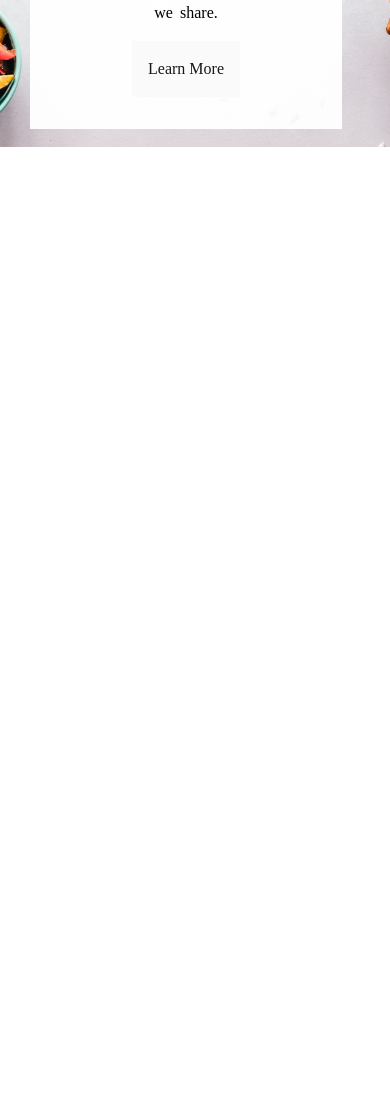
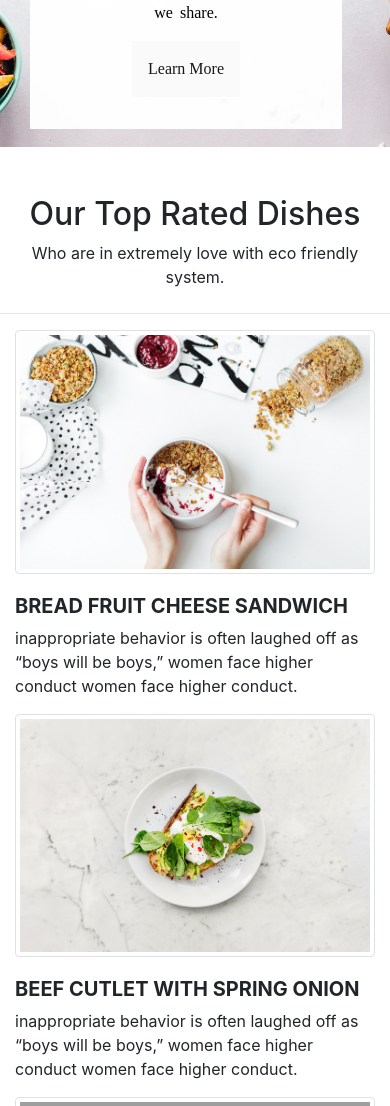
Before and after one commit to comphonia/wildtiger_old, a PHP site: page / in a window 390 px wide. Shown: the part 433-1539 px from the top of the page. Before the commit the page ends 580 px from the top, so only its background shows below. Run offline with PHP 8.4, Linux system fonts and the light colour scheme; some libraries are stand-ins or nearby versions; some web fonts are replaced; grey boxes are pictures that could not be loaded.

Commit message:
added top rated dished

```diff
--- a/index.css
+++ b/index.css
@@ -56,3 +56,7 @@
   background: rgb(250, 250, 250);
   font-family: Kameron;
 }
+.container h5{
+  font-weight: bold;
+
+}
--- a/index.html
+++ b/index.html
@@ -17,7 +17,7 @@
 </head>
 
 <body>
-  <nav class="navbar navbar-expand-lg navbar-light bg-white fixed-top " style="  font-family: 'Times New Roman', Times, serif;
+  <nav class=" navbar navbar-expand-lg navbar-light bg-white fixed-top " style="  font-family: 'Times New Roman', Times, serif;
   ">
     <button class="navbar-toggler" type="button" data-toggle="collapse" data-target="#navbarTogglerDemo01"
       aria-controls="navbarTogglerDemo01" aria-expanded="false" aria-label="Toggle navigation">
@@ -60,6 +60,33 @@
     </div>
   </div>
 
+  <!-- Middle part -->
+  <h2 class="text-justify text-center mt-5 mb-2 ">Our Top Rated Dishes</h2>
+  <p class="text-justify text-center  pb-2">Who are in extremely love with eco friendly system.</p>
+  <hr>
+  <div class="container mt-3">
+    <div class="row">
+      <div class="col-sm">
+        <img src="assets/Images/Middle-page-1.jpg" alt="..." class="img-thumbnail">
+        <h5 style="margin-top: 20px;">BREAD FRUIT CHEESE SANDWICH</h5>
+        <p>inappropriate behavior is often laughed off as “boys will be boys,” women face higher conduct women face
+          higher conduct.</p>
+      </div>
+      <div class="col-sm">
+        <img src="assets/Images/Middle-page-2.jpg" alt="..." class="img-thumbnail">
+        <h5 style="margin-top: 20px;">BEEF CUTLET WITH SPRING ONION</h5>
+        <p>inappropriate behavior is often laughed off as “boys will be boys,” women face higher conduct women face
+          higher conduct.</p>
+      </div>
+      <div class="col-sm">
+        <img src="assets/Images/Home-Page-3.jpg" alt="..." class="img-thumbnail">
+        <h5 style="margin-top: 20px;">MEAT WITH SAUCE & VEGETABLES</h5>
+        <p>inappropriate behavior is often laughed off as “boys will be boys,” women face higher conduct women face
+          higher conduct.</p>
+      </div>
+    </div>
+  </div>
+
 
   <!-- Optional JavaScript -->
   <!-- jQuery first, then Popper.js, then Bootstrap JS -->
```
Also changed, not shown: assets/Images/Middle-page-1.jpg (added), assets/Images/Middle-page-2.jpg (added), assets/Images/Middle-page-3.jpg (added).
